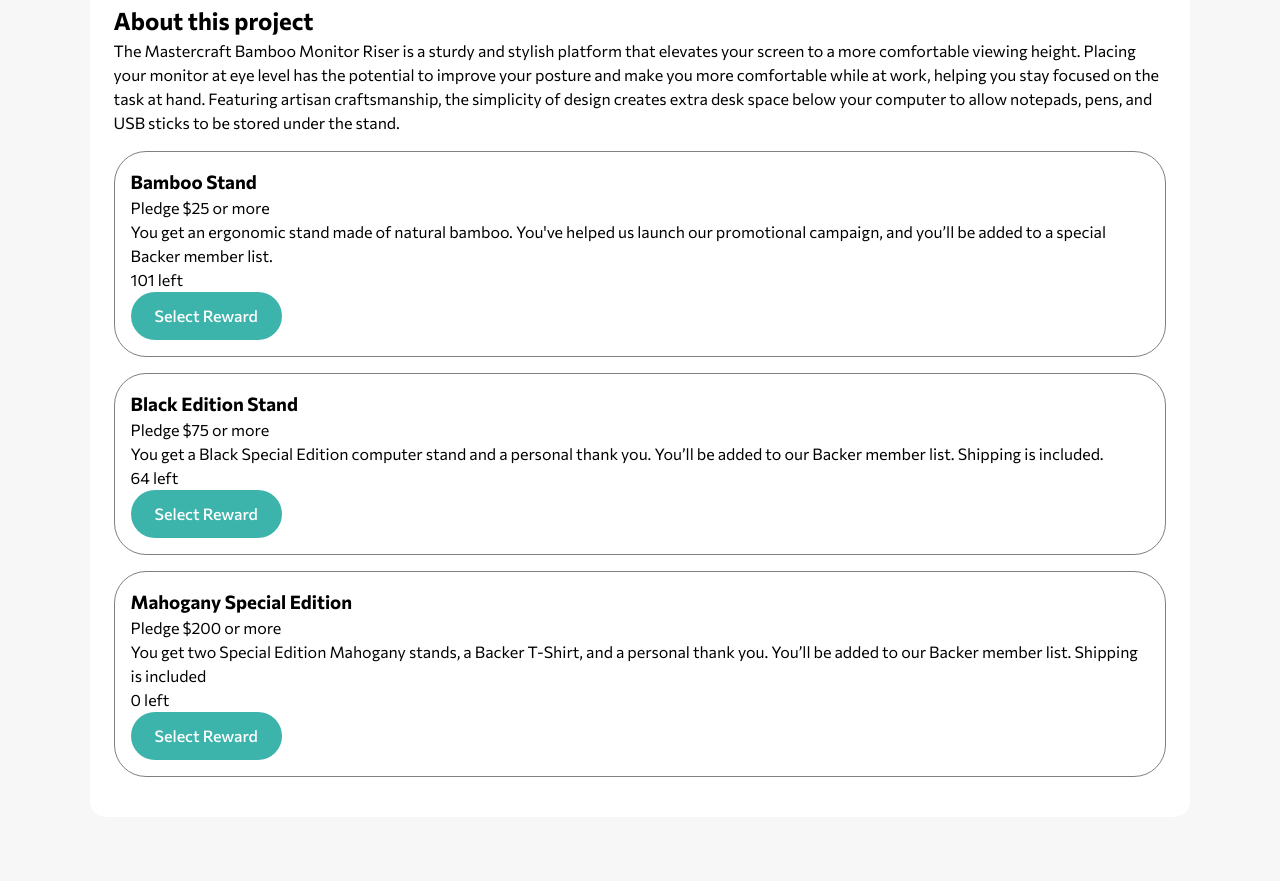
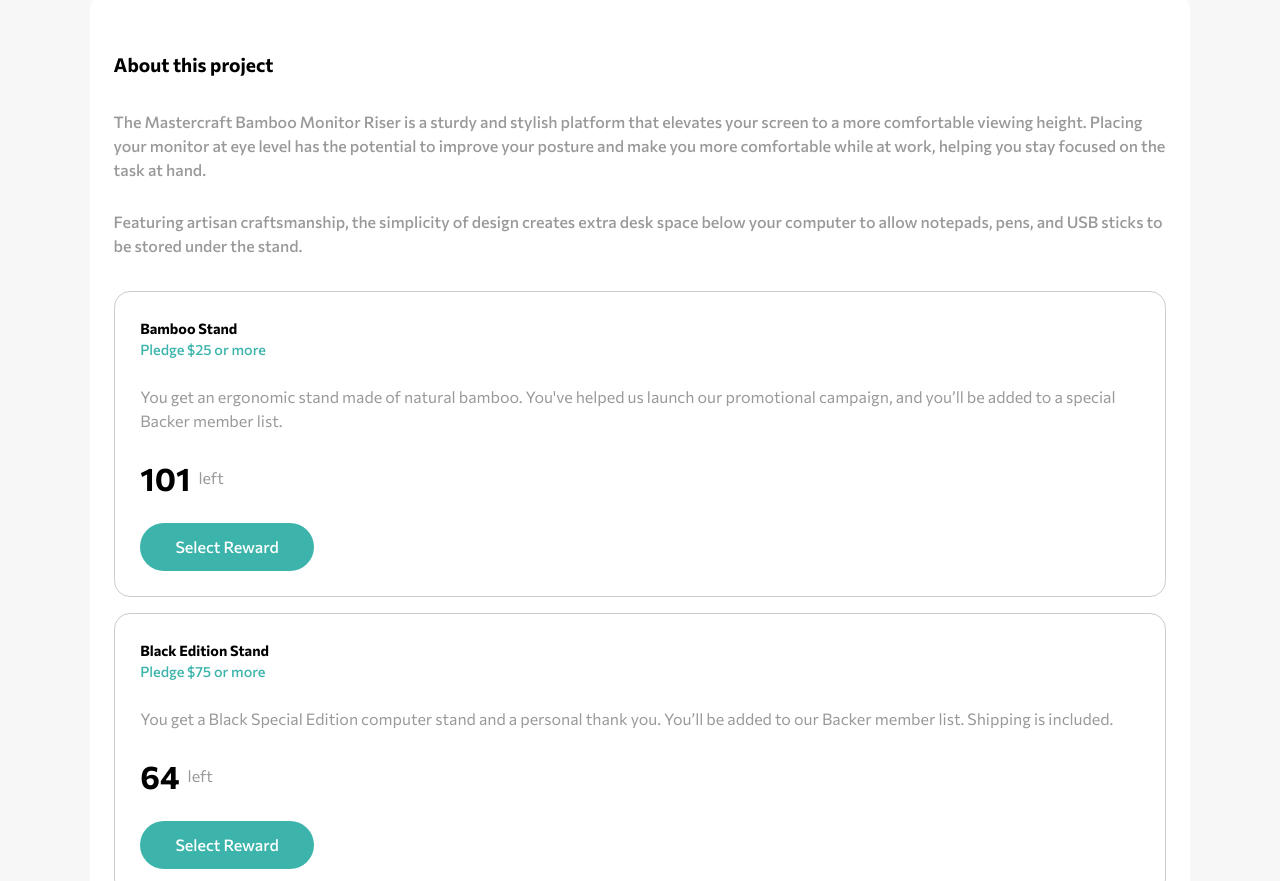
Before and after one commit to DawidOlszewski/crowdfunding-product-page, a website: page src/index.html in a window 1280 px wide. Shown: the part 1312-2193 px from the top of the page. Before the commit the page ends 2129 px from the top, so only its background shows below. Drawn offline with nearby package versions, Linux system fonts and the light colour scheme; files that its build step writes are made by us from their sources; files whose address does not match are found by name.

Commit message:
adding styles to about-section (with buttons)

```diff
--- a/src/index.html
+++ b/src/index.html
@@ -78,7 +78,7 @@
                 </div>
             </section>
 
-            <section class="about">
+            <section class="about-section">
                 <h2>About this project</h2>
 
                 <p>
@@ -87,10 +87,12 @@
                     viewing height. Placing your monitor at eye level has the
                     potential to improve your posture and make you more
                     comfortable while at work, helping you stay focused on the
-                    task at hand. Featuring artisan craftsmanship, the
-                    simplicity of design creates extra desk space below your
-                    computer to allow notepads, pens, and USB sticks to be
-                    stored under the stand.
+                    task at hand.
+                </p>
+                <p>
+                    Featuring artisan craftsmanship, the simplicity of design
+                    creates extra desk space below your computer to allow
+                    notepads, pens, and USB sticks to be stored under the stand.
                 </p>
 
                 <ul class="product-ul">
@@ -98,7 +100,7 @@
                         <div>
                             <div>
                                 <h3>Bamboo Stand</h3>
-                                <p>Pledge $25 or more</p>
+                                <p class="pledge-info">Pledge $25 or more</p>
                             </div>
                             <p>
                                 You get an ergonomic stand made of natural
@@ -106,8 +108,10 @@
                                 campaign, and you’ll be added to a special
                                 Backer member list.
                             </p>
-                            <div>
-                                <p>101 left</p>
+                            <div class="product-purchase">
+                                <p>
+                                    <span class="product-amount">101</span> left
+                                </p>
                                 <button class="select-reward">
                                     Select Reward
                                 </button>
@@ -118,15 +122,17 @@
                         <div>
                             <div>
                                 <h3>Black Edition Stand</h3>
-                                <p>Pledge $75 or more</p>
+                                <p class="pledge-info">Pledge $75 or more</p>
                             </div>
                             <p>
                                 You get a Black Special Edition computer stand
                                 and a personal thank you. You’ll be added to our
                                 Backer member list. Shipping is included.
                             </p>
-                            <div>
-                                <p>64 left</p>
+                            <div class="product-purchase">
+                                <p>
+                                    <span class="product-amount">64</span> left
+                                </p>
                                 <button class="select-reward">
                                     Select Reward
                                 </button>
@@ -137,7 +143,7 @@
                         <div>
                             <div>
                                 <h3>Mahogany Special Edition</h3>
-                                <p>Pledge $200 or more</p>
+                                <p class="pledge-info">Pledge $200 or more</p>
                             </div>
                             <p>
                                 You get two Special Edition Mahogany stands, a
@@ -145,10 +151,12 @@
                                 be added to our Backer member list. Shipping is
                                 included
                             </p>
-                            <div>
-                                <p>0 left</p>
+                            <div class="product-purchase">
+                                <p>
+                                    <span class="product-amount">0</span> left
+                                </p>
                                 <button class="select-reward" disabled>
-                                    Select Reward
+                                    Out of stock
                                 </button>
                             </div>
                         </div>
--- a/src/sass/base/_base.scss
+++ b/src/sass/base/_base.scss
@@ -10,12 +10,12 @@
 main,
 section {
     background-color: white;
-    margin: 1rem var(--margin-container);
+    margin: 1.3rem var(--margin-container);
     border-radius: 1rem;
 }
 button {
     height: var(--input-size);
-    padding: 0 1.5rem;
+    padding: 0 2.2rem;
 
     border: none;
     background-color: var(--clr-primary-300);
--- a/src/sass/components/_producs-ul.scss
+++ b/src/sass/components/_producs-ul.scss
@@ -1,6 +1,40 @@
 .product-ul li {
     margin: 1rem 0;
-    border-radius: 2rem;
-    padding: 1rem;
-    border: 1px solid gray;
+    border-radius: 1rem;
+    padding: 1.6rem;
+    border: 1px solid var(--clr-neutral-400);
+
+    h3 {
+        font-weight: 700;
+        font-size: 0.9rem;
+        color: var(--clr-neutral-1000);
+    }
+
+    & > div > p {
+        margin-top: 1.5rem;
+        color: var(--clr-neutral-500);
+    }
 }
+
+.pledge-info {
+    color: var(--clr-primary-300);
+    font-weight: 500;
+    font-size: 0.9rem;
+}
+
+.product-amount {
+    margin: 1.3rem 0;
+    font-size: 2rem;
+    font-weight: 700;
+}
+
+.product-purchase p {
+    display: flex;
+    align-items: center;
+    color: var(--clr-neutral-500);
+
+    span {
+        padding-right: 0.5rem;
+        color: var(--clr-neutral-1000);
+    }
+}
--- /dev/null
+++ b/src/sass/components/_select-reward-btn.scss
@@ -0,0 +1,3 @@
+.select-reward:disabled {
+    background-color: var(--clr-neutral-400);
+}
--- a/src/sass/layouts/_about-section.scss
+++ b/src/sass/layouts/_about-section.scss
@@ -1,3 +1,18 @@
-.about {
+.about-section {
     padding: var(--padding-default);
+
+    & > h2 {
+        font-size: 1.2rem;
+        margin: 2rem 0;
+    }
+
+    & > p {
+        color: var(--clr-neutral-500);
+        font-weight: 500;
+        margin-bottom: 1.7rem;
+    }
+
+    ul {
+        margin-top: 2.1rem;
+    }
 }
--- a/src/sass/main.scss
+++ b/src/sass/main.scss
@@ -8,6 +8,7 @@
 @import 'components/producs-ul';
 @import 'components/menu-btn';
 @import 'components/progress-bar';
+@import 'components/select-reward-btn';
 
 @import 'layouts/header';
 @import 'layouts/main';
```
Also changed, not shown: public/index.html (+23 -15 lines), public/css/main.css.
